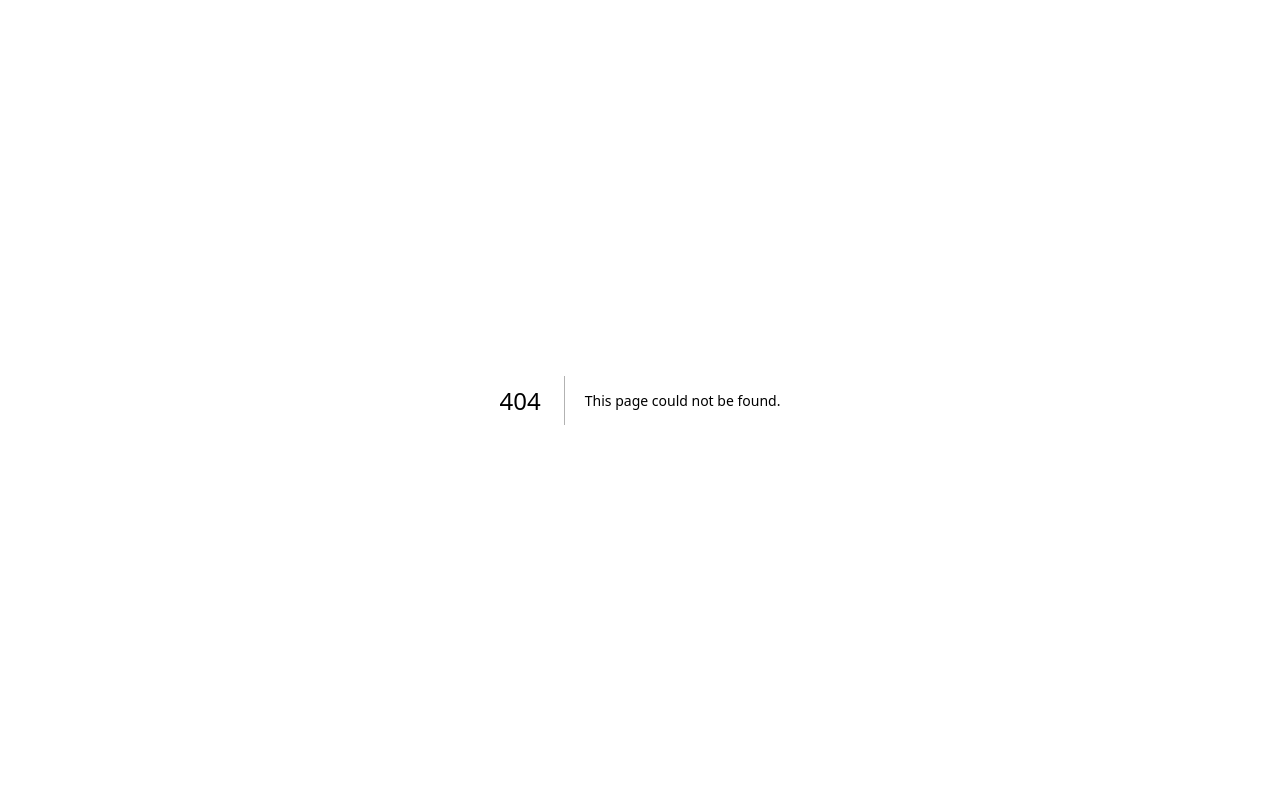
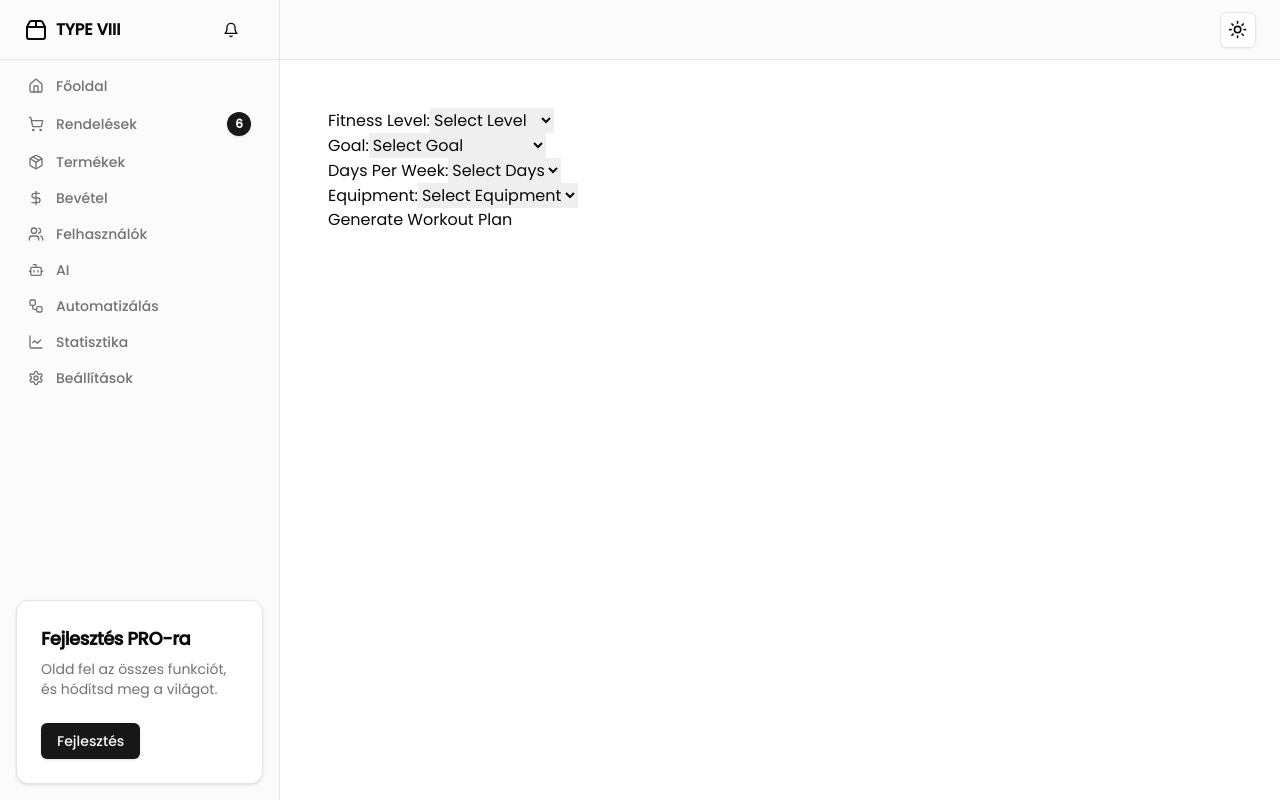
Before and after one commit to nemethdavid03/quiz, a Next.js app: page /admin/ai/gemini/gym-recommendation in a window 1280 px wide. Before the commit this address had no page. Built offline with nearby package versions, Linux system fonts and the light colour scheme; no server answers.

Commit message:
Updated page.tsx

```diff
--- /dev/null
+++ b/src/app/admin/ai/gemini/gym-recommendation/page.tsx
@@ -0,0 +1,88 @@
+import { GoogleGenerativeAI } from '@google/generative-ai';
+import React, { useState } from 'react';
+import { motion } from 'framer-motion';
+
+const genAI = new GoogleGenerativeAI(process.env.NEXT_PUBLIC_GEMINI_AI!);
+const model = genAI.getGenerativeModel({ model: "gemini-1.5-flash" });
+
+const GymRecommendation = () => {
+  const [workoutPlan, setWorkoutPlan] = useState('');
+  const [formData, setFormData] = useState({
+    fitnessLevel: '',
+    goal: '',
+    daysPerWeek: '',
+    equipment: '',
+  });
+
+  const handleChange = (event) => {
+    setFormData({ ...formData, [event.target.name]: event.target.value });
+  };
+
+  const handleSubmit = async (event) => {
+    event.preventDefault();
+
+    const prompt = `Generate a workout plan for someone with ${formData.fitnessLevel} fitness level, aiming to ${formData.goal}. Include ${formData.daysPerWeek} workouts per week using ${formData.equipment}.`;
+
+    try {
+      const response = await model.generateText(prompt);
+      setWorkoutPlan(response.text);
+    } catch (error) {
+      console.error('Error generating workout plan:', error);
+    }
+  };
+
+  return (
+    <div>
+      <form onSubmit={handleSubmit}>
+        <div>
+          <label htmlFor="fitnessLevel">Fitness Level:</label>
+          <select id="fitnessLevel" name="fitnessLevel" value={formData.fitnessLevel} onChange={handleChange}>
+            <option value="">Select Level</option>
+            <option value="Beginner">Beginner</option>
+            <option value="Intermediate">Intermediate</option>
+            <option value="Advanced">Advanced</option>
+          </select>
+        </div>
+        <div>
+          <label htmlFor="goal">Goal:</label>
+          <select id="goal" name="goal" value={formData.goal} onChange={handleChange}>
+            <option value="">Select Goal</option>
+            <option value="Build Muscle">Build Muscle</option>
+            <option value="Lose Weight">Lose Weight</option>
+            <option value="Improve Endurance">Improve Endurance</option>
+          </select>
+        </div>
+        <div>
+          <label htmlFor="daysPerWeek">Days Per Week:</label>
+          <select id="daysPerWeek" name="daysPerWeek" value={formData.daysPerWeek} onChange={handleChange}>
+            <option value="">Select Days</option>
+            <option value="3">3</option>
+            <option value="4">4</option>
+            <option value="5">5</option>
+          </select>
+        </div>
+        <div>
+          <label htmlFor="equipment">Equipment:</label>
+          <select id="equipment" name="equipment" value={formData.equipment} onChange={handleChange}>
+            <option value="">Select Equipment</option>
+            <option value="Gym Equipment">Gym Equipment</option>
+            <option value="Bodyweight">Bodyweight</option>
+            <option value="Home Equipment">Home Equipment</option>
+          </select>
+        </div>
+        <button type="submit">Generate Workout Plan</button>
+      </form>
+
+      <motion.div
+        initial={{ opacity: 0, y: 20 }}
+        animate={{ opacity: 1, y: 0 }}
+        transition={{ duration: 0.5 }}
+        style={{ marginTop: '20px' }}
+      >
+        {workoutPlan && <pre>{workoutPlan}</pre>}
+      </motion.div>
+    </div>
+  );
+};
+
+export default GymRecommendation;
```
